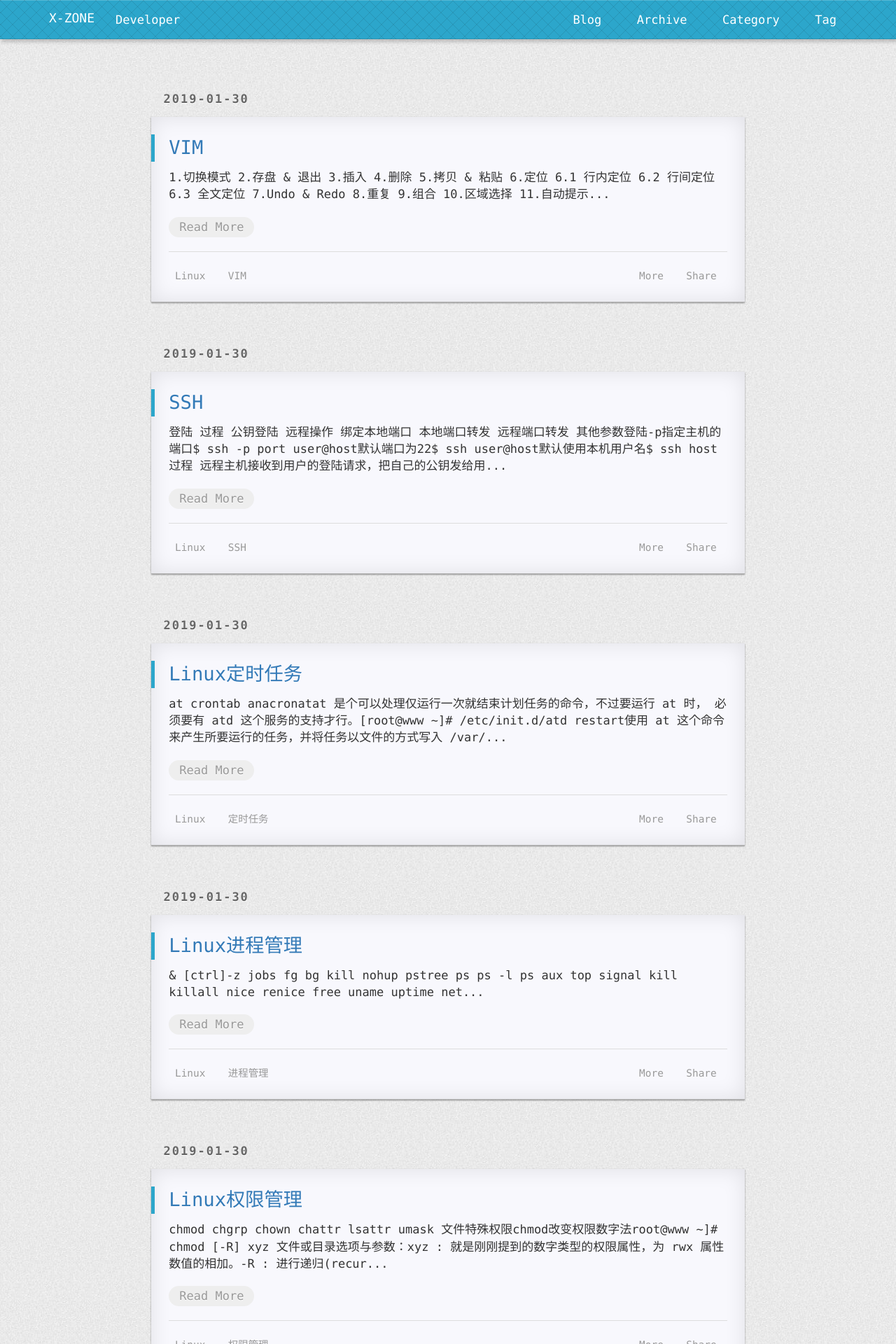
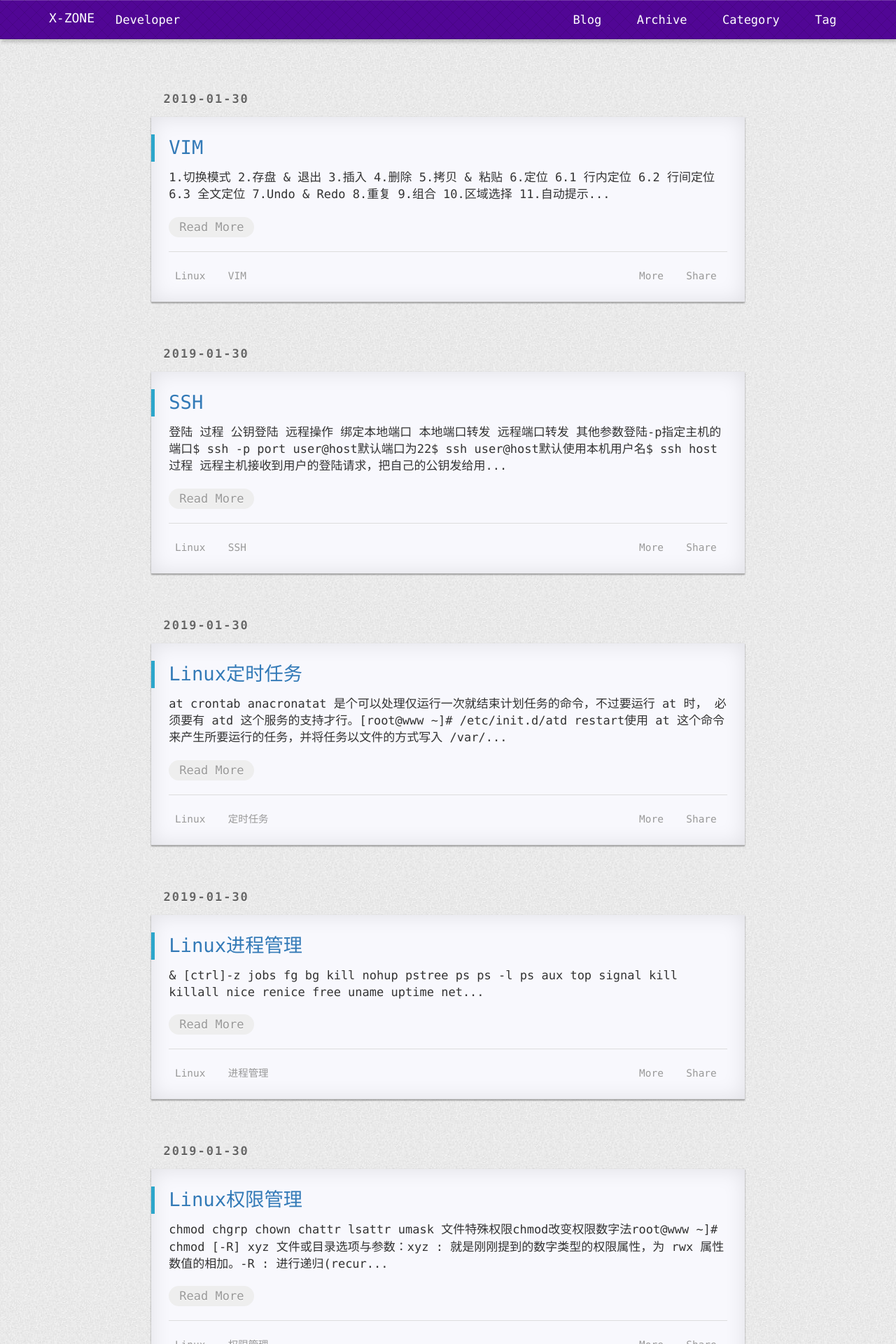
Before and after one commit to cherrishccl/cherrishccl.github.io, a Jekyll site: the page built from index.html, in a window 1280 px wide. Shown: the top 1920 px of the page at 70% size. Built offline with Jekyll 4.4.1, drawn with Linux system fonts in a browser that asks for light colours; nearby versions of some CDN libraries; the list of posts is cut into pages by our own code; comment, search, counter and statistics services are not loaded; a style sheet for code colours, icons or effects is not loaded.

Commit message:
change header background-color

```diff
--- a/static/css/style.css
+++ b/static/css/style.css
@@ -13,7 +13,7 @@ layout: null
 }
 
 .navbar-tiffany{
-    background-color: #2ca6cb;
+    background-color: #510695;
     border-top: 1px solid rgba(255,255,255,0.2);
     border-bottom: 1px solid rgba(0,0,0,0.1);
     box-shadow: 2px 4px 5px rgba(3,3,3,0.2);
```
